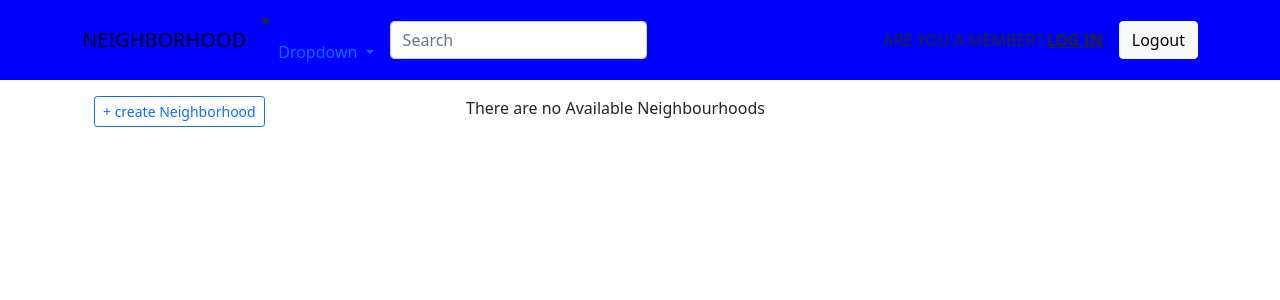
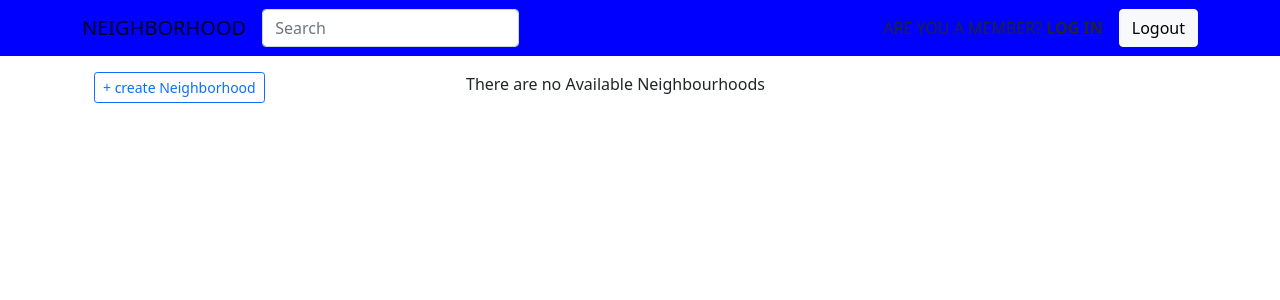
Before and after one commit to RhonaJoyKe/Neighbourhood, a Django app: page / in a window 1280 px wide. Shown: the top 300 px of the page. Run offline with Django 4.2, Linux system fonts and the light colour scheme; data that the repository does not hold is empty; some libraries are stand-ins or nearby versions.

Commit message:
modifies search

```diff
--- a/neighboor/templates/navbar.html
+++ b/neighboor/templates/navbar.html
@@ -4,17 +4,7 @@
                 class="visually-hidden">Toggle
                 navigation</span><span class="navbar-toggler-icon"></span></button>
 
-            <li class="nav-item dropdown">
-                <a class="nav-link dropdown-toggle" href="#" id="navbarDropdown" role="button" data-bs-toggle="dropdown" aria-expanded="false">
-                   Dropdown
-                </a>
-                <ul class="dropdown-menu" aria-labelledby="navbarDropdown">
-                  <li><a class="dropdown-item" href="#">Action</a></li>
-                  <li><a class="dropdown-item" href="#">Another action</a></li>
-                  <li><hr class="dropdown-divider"></li>
-                  <li><a class="dropdown-item" href="#">Something else here</a></li>
-                </ul>
-              </li>
+
 
 
             <form class="me-auto search-form " target="_self" action="{% url 'search_hoods' %}">
@@ -26,7 +16,7 @@
                 </div>
             </form>
             {% if user.is_authenticated %}
-            <a class="btn btn-light action-button" role="button" href="/user/{{user.id}}">Profile </a>
+            <a class="btn btn-light action-button" role="button" href="/user/">Profile </a>
             {% else %}
             <span class="nav-link text-dark">ARE YOU A MEMBER? <a href="/accounts/login"
                     class="text-dark"><strong>LOG IN</strong></a></span>
--- a/neighboor/urls.py
+++ b/neighboor/urls.py
@@ -3,7 +3,7 @@ from django.urls import path
 
 urlpatterns=[
     path('', views.home, name='home'),
-    path('user/<user_id>', views.profile, name='profile'),
+    path('user/', views.profile, name='profile'),
     path('search/', views.search_hood, name='search_hoods'),
 
     path('neighbourhood/<neighborhood_id>',views.neighborhood,name='neighbourhood'),
--- a/neighboor/views.py
+++ b/neighboor/views.py
@@ -25,9 +25,8 @@ def home(request):
 
 
 
-def profile(request,user_id):
+def profile(request):
   	#Get the profile
-    current_user=get_object_or_404(User,id=user_id)
     current_user=request.user
     profile = Profile.objects.filter(id=current_user.id).first()
     if request.method == 'POST':
--- a/neighboorhood/settings.py
+++ b/neighboorhood/settings.py
@@ -134,6 +134,6 @@ STATIC_URL = 'static/'
 
 # Default primary key field type
 # https://docs.djangoproject.com/en/4.0/ref/settings/#default-auto-field
-
+LOGIN_REDIRECT_URL = 'profile'
 DEFAULT_AUTO_FIELD = 'django.db.models.BigAutoField'
 django_heroku.settings(locals())
```
